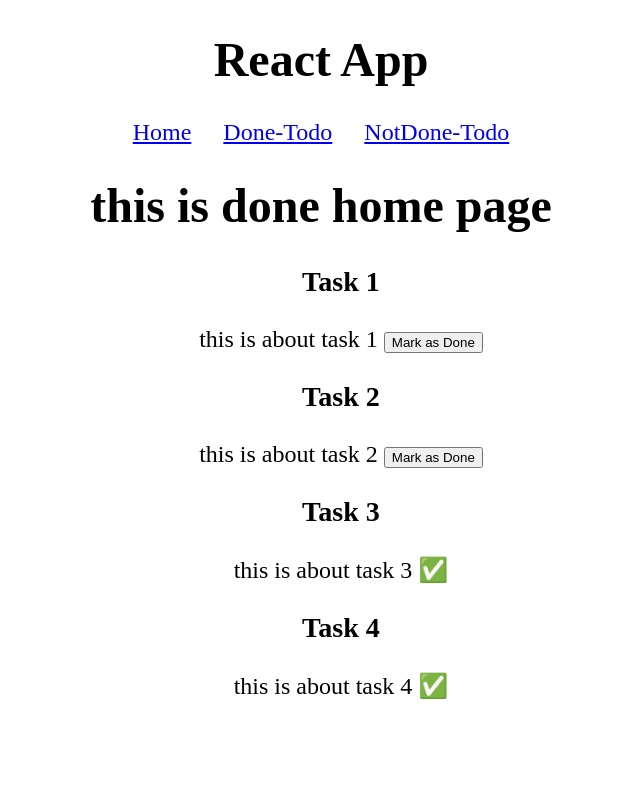
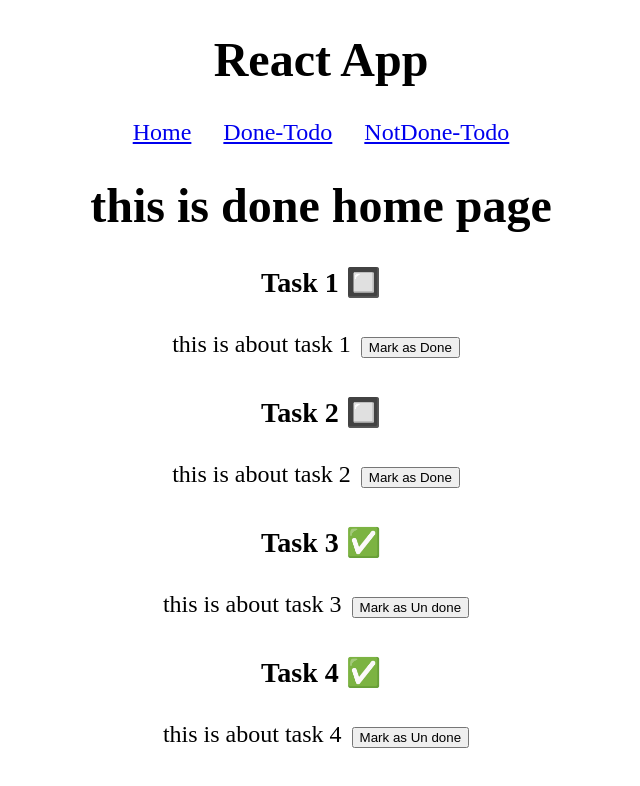
Before and after one commit to sharath-io/todo-app, a React (Create React App) app: page / in a window 1280 px wide. Shown: the top 786 px of the page, without its empty margins (319-959 px from the left). Built offline with nearby package versions, Linux system fonts and the light colour scheme.

Commit message:
updated todo  task UI into todoCard

```diff
--- a/src/App.css
+++ b/src/App.css
@@ -45,3 +45,7 @@
 ul{
   list-style-type: none;
 }
+
+button{
+  margin: 10px;
+}
--- /dev/null
+++ b/src/components/todoCard.js
@@ -0,0 +1,17 @@
+import { useContext } from "react";
+import { TodoContext } from "../contexts/todoContext";
+
+export const TodoCard =({task}) =>{
+    const {dispatch} = useContext(TodoContext);
+
+    const {id, title, description, isCompleted} = task;
+    return (
+        <div>
+             <h3>{title } {isCompleted ? '✅' : '🔲'} </h3>
+             <p>{description}
+             <button onClick={()=> dispatch({type:'handle_todo', payload: id})}>
+             {!isCompleted ? "Mark as Done" : "Mark as Un done" }</button></p>
+        </div>
+
+    )
+}
--- a/src/pages/done.js
+++ b/src/pages/done.js
@@ -1,5 +1,7 @@
 import { useContext } from "react";
 import { TodoContext } from "..";
+import  {TodoCard} from '../components/todoCard';
+
 
 export const Done =() =>{
     const {state} = useContext(TodoContext);
@@ -8,16 +10,9 @@ export const Done =() =>{
     return (
         <div>
             <h1>this is done todos page</h1>
-            <ul>
-                {
-                    doneTasks.map(({title,description,isCompleted}) => <li>
-                        <h3>{title }</h3>
-                        <p>{description}</p>
-                        </li>)
-                }
-            </ul>
-
-
+            {
+                    doneTasks.map(item => <TodoCard task={item}/>)
+            }
         </div>
     )
 }
--- a/src/pages/home.js
+++ b/src/pages/home.js
@@ -1,23 +1,15 @@
 import { useContext } from "react";
 import { TodoContext } from ".."
-
+import  {TodoCard} from '../components/todoCard';
 export const Home =() =>{
-    const {state, dispatch} = useContext(TodoContext);
+    const {state} = useContext(TodoContext);
 
     return (
         <div>
             <h1>this is done home page</h1>
-
-            <ul>
                 {
-                    state.todoItems.map(({id,title,description,isCompleted}) => <li>
-                        <h3>{title }</h3>
-                        <p>{description} {isCompleted ? '✅' :
-                               <button onClick={()=> dispatch({type:'handle_todo', payload: id})}>
-                            Mark as Done</button>}</p>
-                        </li>)
+                    state.todoItems.map(item => <TodoCard task={item}/>)
                 }
-            </ul>
         </div>
     )
 }
--- a/src/pages/notDone.js
+++ b/src/pages/notDone.js
@@ -1,5 +1,6 @@
 import { useContext } from "react";
 import { TodoContext } from "..";
+import  {TodoCard} from '../components/todoCard';
 
 export const NotDone =() =>{
     const {state} = useContext(TodoContext);
@@ -8,14 +9,9 @@ export const NotDone =() =>{
     return (
         <div>
             <h1>this is Not done todos page</h1>
-            <ul>
-                {
-                    NotDoneTasks.map(({title,description}) => <li>
-                        <h3>{title }</h3>
-                        <p>{description}</p>
-                        </li>)
-                }
-            </ul>
+            {
+                    NotDoneTasks.map(item => <TodoCard task={item}/>)
+            }
         </div>
     )
 }
```
